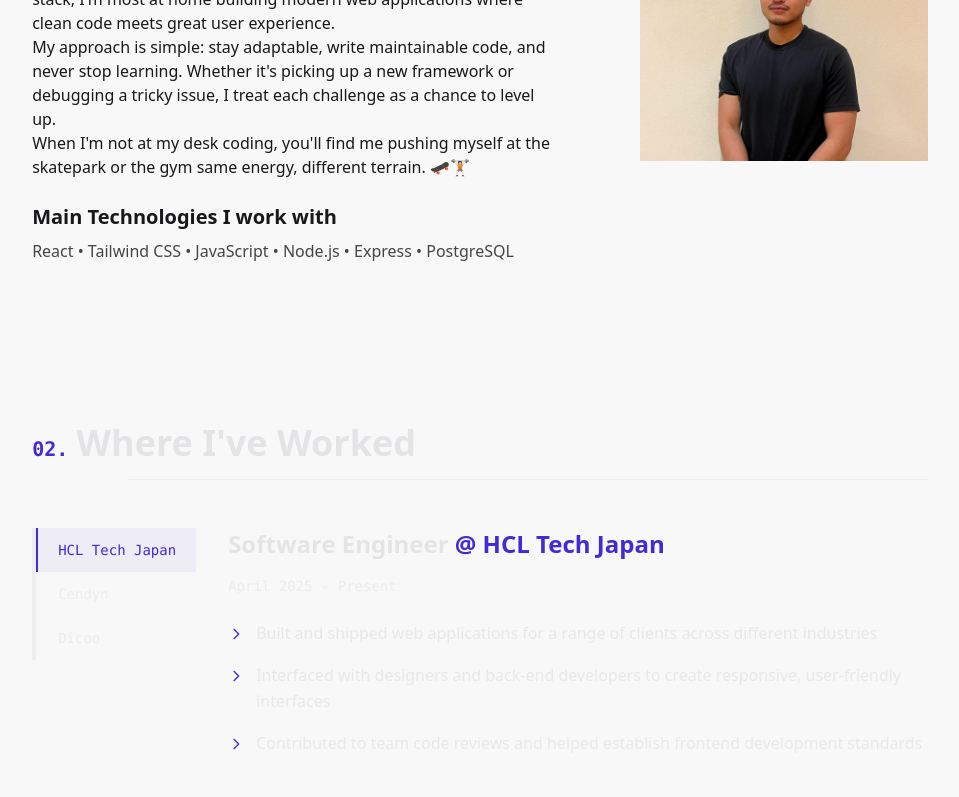
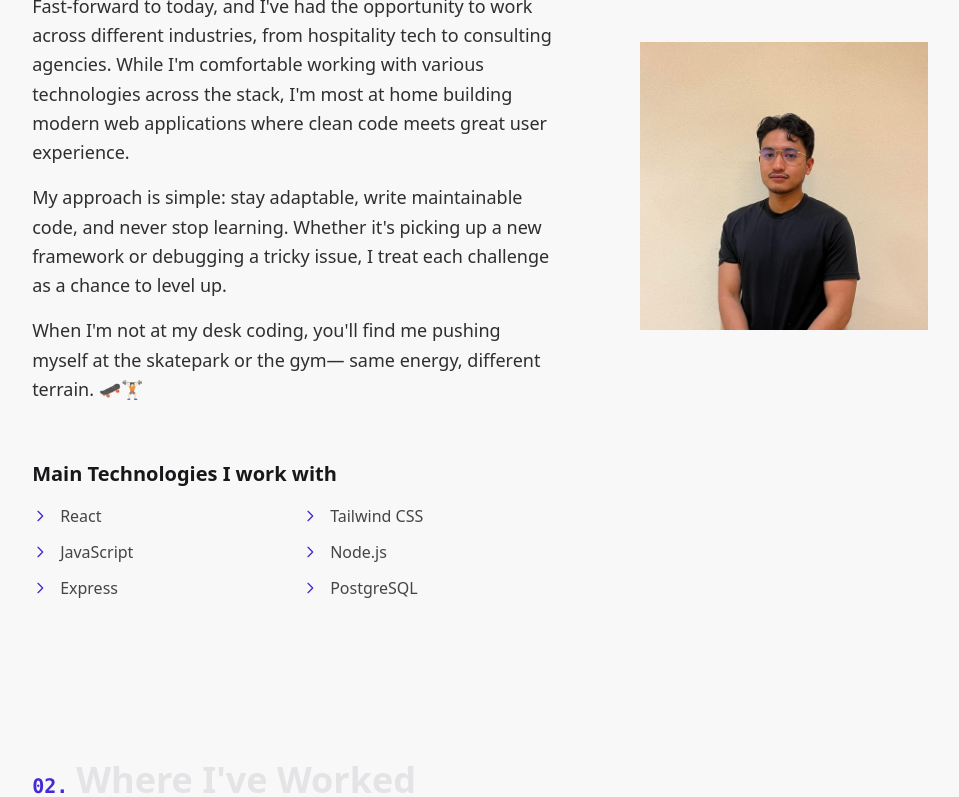
Before and after one commit to Kenta-Asakura/portfolio-v2, a React (Vite) app: page / in a window 1280 px wide. Shown: the part 1214-2011 px from the top of the page, without its empty margins (224-1183 px from the left). Built offline with nearby package versions, Linux system fonts and the light colour scheme.

Commit message:
Hero Section button removed. About Section changes: - Bio styling polished - Created techStack array and polished the tech stack styling

```diff
--- a/src/components/Sections/About.jsx
+++ b/src/components/Sections/About.jsx
@@ -3,6 +3,15 @@ import AvatarImgDesktop from "../../assets/images/profile-header-desktop.jpg";
 import AvatarImgMobile from "../../assets/images/profile-header-mobile.jpg";
 
 function About() {
+  const techStack = [
+    'React',
+    'Tailwind CSS',
+    'JavaScript',
+    'Node.js',
+    'Express',
+    'PostgreSQL'
+  ];
+
   return (
     <section id="about" className="py-20 bg-base-200">
       <div className="container mx-auto px-4">
@@ -13,7 +22,7 @@ function About() {
           />
 
           <div className="flex flex-col lg:flex-row gap-20 items-center">
-            <div className="flex-1 prose lg:prose-lg">
+            <div className="flex-1 space-y-4 text-base lg:text-lg text-base-content/90 leading-relaxed">
               {/* Bio */}
               <p>
                 With Filipino-Japanese heritage and experience working across culturally diverse teams,
@@ -37,16 +46,41 @@ function About() {
               </p>
 
               <p>
-                When I'm not at my desk coding, you'll find me pushing myself at the skatepark or the gym
+                When I'm not at my desk coding, you'll find me pushing myself at the skatepark or the gym—
                 same energy, different terrain. 🛹🏋🏻
               </p>
 
               {/* Main Tech Stack */}
-              <div className="mt-6">
-                <h3 className="text-xl font-semibold mb-2">Main Technologies I work with</h3>
-                <p className="text-base-content/80">
-                  React • Tailwind CSS • JavaScript • Node.js • Express • PostgreSQL
-                </p>
+              <div className="mt-8 pt-6">
+                <h3 className="text-xl font-semibold mb-4 text-base-content">
+                  Main Technologies I work with
+                </h3>
+
+                <ul className="grid grid-cols-1 sm:grid-cols-2 gap-3">
+                  {techStack.map((tech, index) => (
+                    <li
+                      key={tech}
+                      className="flex items-center gap-3 text-base text-base-content/80"
+                    >
+                      {/* Chevron Icon */}
+                      <svg
+                        className="w-4 h-4 text-primary flex-shrink-0"
+                        fill="none"
+                        viewBox="0 0 24 24"
+                        stroke="currentColor"
+                        aria-hidden="true"
+                      >
+                        <path
+                          strokeLinecap="round"
+                          strokeLinejoin="round"
+                          strokeWidth={2}
+                          d="M9 5l7 7-7 7"
+                        />
+                      </svg>
+                      <span>{tech}</span>
+                    </li>
+                  ))}
+                </ul>
               </div>
             </div>
 
--- a/src/components/Sections/Hero.jsx
+++ b/src/components/Sections/Hero.jsx
@@ -9,10 +9,6 @@ function Hero() {
             A Software Engineer with experience across multiple technologies and the ability to adapt to diverse project requirements.
             My specialty lies in Web Development, where I leverage modern technologies to create intuitive, accessible, and performant applications
           </p>
-
-            <button className="d-btn d-btn-primary">
-              View Projects
-            </button>
         </div>
       </div>
     </section>
```
